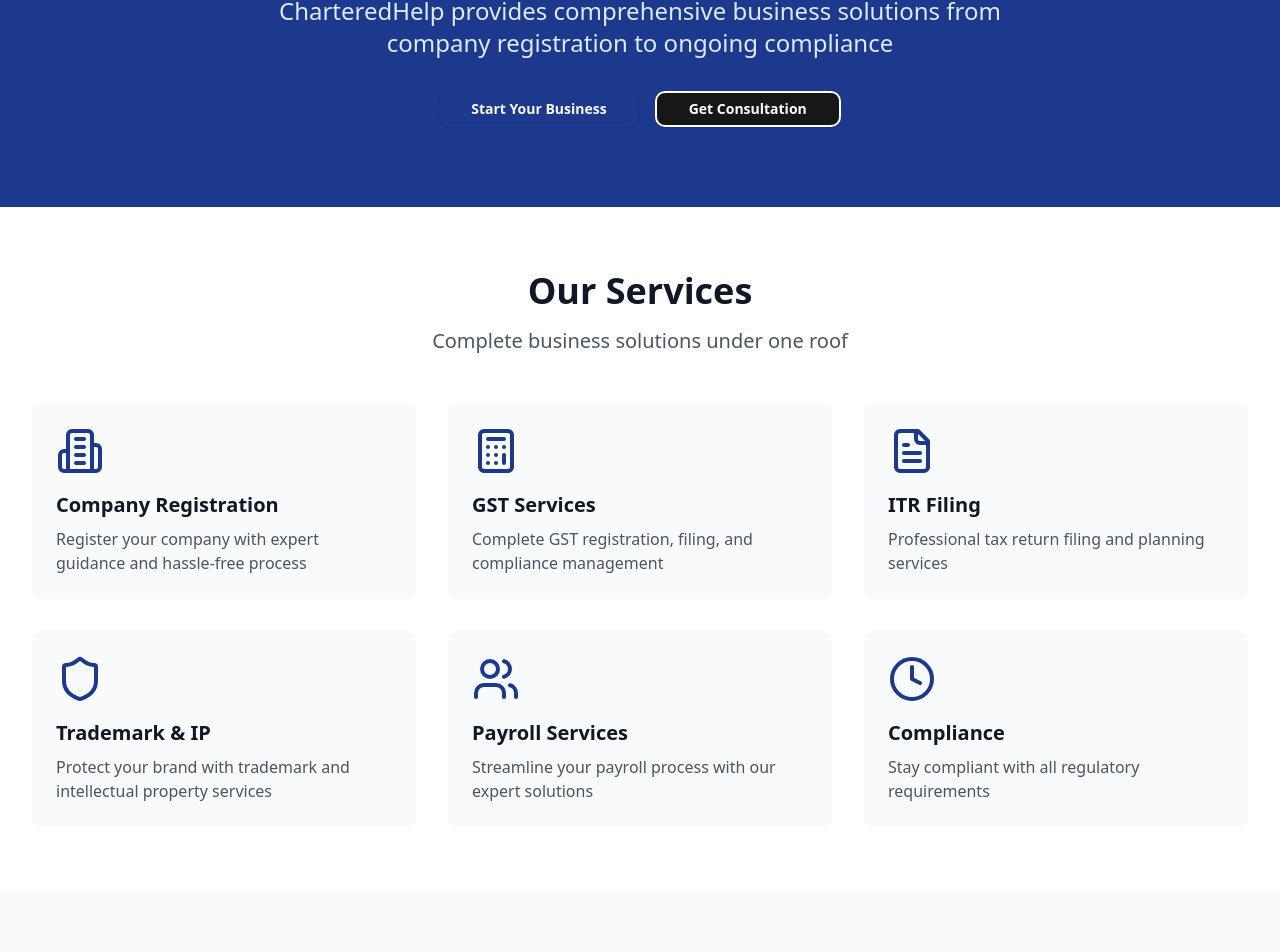
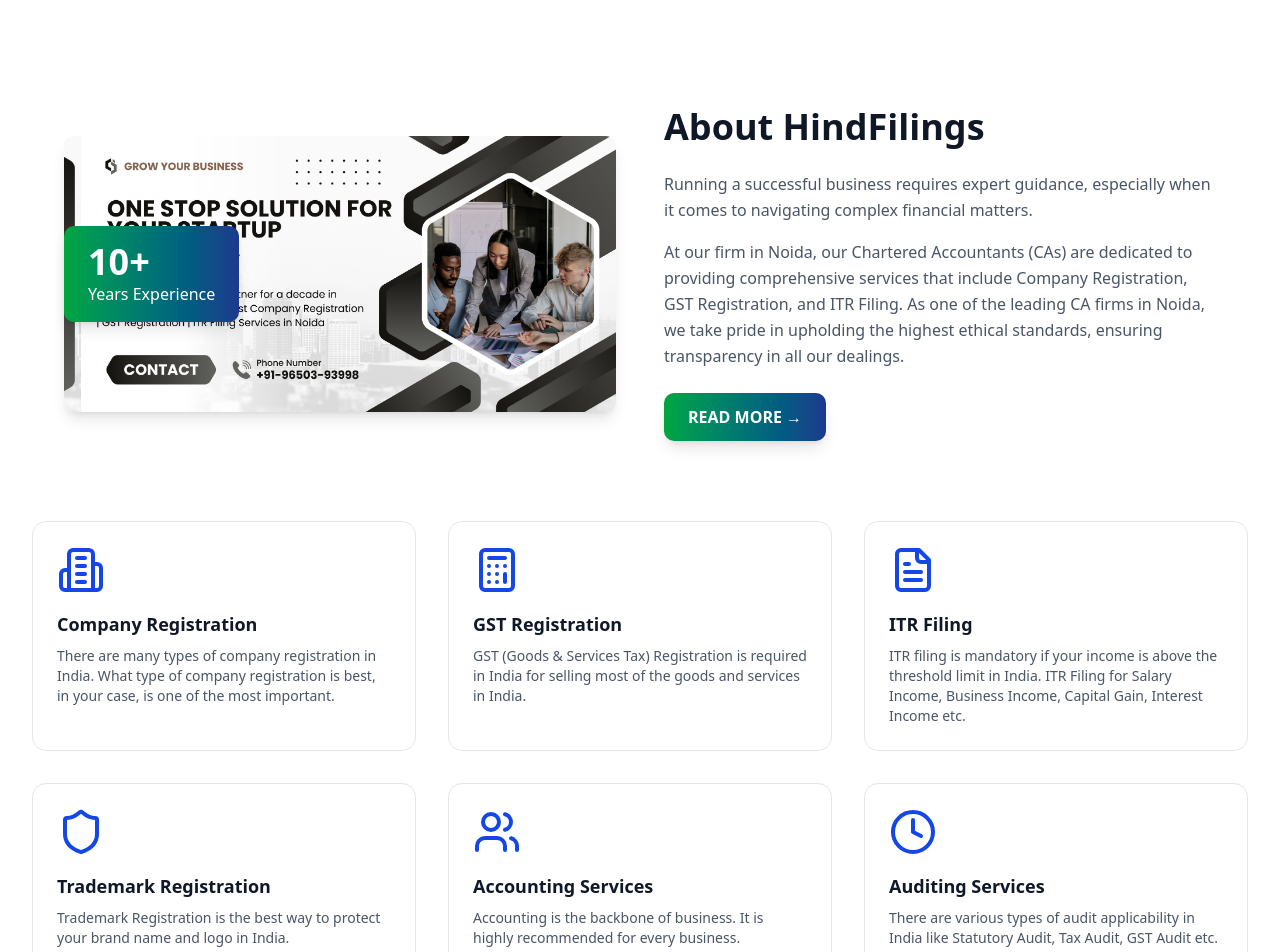
Before and after one commit to imranpasha000/Consulting, a Next.js app: page / in a window 1280 px wide. Shown: the part 1066-2018 px from the top of the page. Built offline with nearby package versions, Linux system fonts and the light colour scheme.

Commit message:
add next section AboutSection

```diff
--- a/src/Home/Home.js
+++ b/src/Home/Home.js
@@ -12,6 +12,46 @@
 import { Button } from "@/components/ui/button";
 import TestimonialsSection from "@/components/TestimonialsSection";
 import BlogSlider from "@/components/BlogSlider";
+import AboutSection from "@/components/AboutSection";
+
+const services = [
+  {
+    icon: Building2,
+    title: "Company Registration",
+    description:
+      "There are many types of company registration in India. What type of company registration is best, in your case, is one of the most important.",
+  },
+  {
+    icon: Calculator,
+    title: "GST Registration",
+    description:
+      "GST (Goods & Services Tax) Registration is required in India for selling most of the goods and services in India.",
+  },
+  {
+    icon: FileText,
+    title: "ITR Filing",
+    description:
+      "ITR filing is mandatory if your income is above the threshold limit in India. ITR Filing for Salary Income, Business Income, Capital Gain, Interest Income etc.",
+  },
+  {
+    icon: Shield,
+    title: "Trademark Registration",
+    description:
+      "Trademark Registration is the best way to protect your brand name and logo in India.",
+  },
+  {
+    icon: Users,
+    title: "Accounting Services",
+    description:
+      "Accounting is the backbone of business. It is highly recommended for every business.",
+  },
+  {
+    icon: Clock,
+    title: "Auditing Services",
+    description:
+      "There are various types of audit applicability in India like Statutory Audit, Tax Audit, GST Audit etc.",
+  },
+];
 
 const HomePage = () => {
   return (
@@ -20,6 +60,50 @@
       <section className="py-4 bg-white">
         <CarouselBanner />
       </section>
+
+      {/* Services Overview */}
+      <section className="py-16 bg-white">
+        <div className="max-w-7xl mx-auto px-4 sm:px-6 lg:px-8">
+          {/* Heading */}
+          <div className="text-center mb-12">
+            <h2 className="text-3xl md:text-4xl font-bold text-gray-900 mb-4">
+              What We Do
+            </h2>
+            <p className="text-xl text-gray-600 max-w-2xl mx-auto">
+              Complete business solutions under one roof
+            </p>
+          </div>
+
+          <section>
+            <AboutSection
+              title="About HindFilings"
+              subtitle="Running a successful business requires expert guidance, especially when it comes to navigating complex financial matters."
+              description="At our firm in Noida, our Chartered Accountants (CAs) are dedicated to providing comprehensive services that include Company Registration, GST Registration, and ITR Filing. As one of the leading CA firms in Noida, we take pride in upholding the highest ethical standards, ensuring transparency in all our dealings."
+              experienceYears="10"
+              image="/banner/New1.jpg"
+              buttonText="READ MORE"
+              buttonLink="/about"
+            />
+          </section>
+
+          {/* Services Grid */}
+          <div className="grid grid-cols-1 md:grid-cols-2 lg:grid-cols-3 gap-8">
+            {services.map((service, index) => (
+              <div
+                key={index}
+                className="bg-white p-6 rounded-xl border hover:shadow-xl transition duration-300"
+              >
+                <service.icon className="w-12 h-12 text-blue-700 mb-4" />
+                <h3 className="text-lg font-semibold text-gray-900 mb-2">
+                  {service.title}
+                </h3>
+                <p className="text-gray-600 text-sm">{service.description}</p>
+              </div>
+            ))}
+          </div>
+        </div>
+      </section>
+
       {/* Hero Section */}
       <section className="bg-blue-900 text-white py-20">
         <div className="max-w-7xl mx-auto px-4 sm:px-6 lg:px-8">
@@ -28,16 +112,18 @@
               Your Business Growth Partner
             </h1>
             <p className="text-xl md:text-2xl mb-8 text-blue-100 max-w-3xl mx-auto">
-              CharteredHelp provides comprehensive business solutions from
-              company registration to ongoing compliance
+              HindFilings provides comprehensive business solutions from company
+              registration to ongoing compliance
             </p>
             <div className="flex flex-col sm:flex-row gap-4 justify-center">
+              <div className="flex gap-4 mt-6">
                 <Button
                   href="/company-registration"
-                className="bg-blue-900 hover:bg-blue-900 px-8 py-3 rounded-lg font-semibold transition-colors duration-300"
+                  className="bg-green-600 border-2 border-white text-white hover:bg-blue-800 px-8 py-3 rounded-lg font-semibold transition-colors duration-300"
                 >
                   Start Your Business
                 </Button>
+
                 <Button
                   href="/contact"
                   className="border-2 border-white text-white hover:bg-white hover:text-blue-700 px-8 py-3 rounded-lg font-semibold transition-colors duration-300"
@@ -46,70 +132,6 @@
                 </Button>
               </div>
             </div>
-        </div>
-      </section>
-
-      {/* Services Overview */}
-      <section className="py-16 bg-white">
-        <div className="max-w-7xl mx-auto px-4 sm:px-6 lg:px-8">
-          <div className="text-center mb-12">
-            <h2 className="text-3xl md:text-4xl font-bold text-gray-900 mb-4">
-              Our Services
-            </h2>
-            <p className="text-xl text-gray-600 max-w-2xl mx-auto">
-              Complete business solutions under one roof
-            </p>
-          </div>
-
-          <div className="grid grid-cols-1 md:grid-cols-2 lg:grid-cols-3 gap-8">
-            {[
-              {
-                icon: Building2,
-                title: "Company Registration",
-                description:
-                  "Register your company with expert guidance and hassle-free process",
-              },
-              {
-                icon: Calculator,
-                title: "GST Services",
-                description:
-                  "Complete GST registration, filing, and compliance management",
-              },
-              {
-                icon: FileText,
-                title: "ITR Filing",
-                description:
-                  "Professional tax return filing and planning services",
-              },
-              {
-                icon: Shield,
-                title: "Trademark & IP",
-                description:
-                  "Protect your brand with trademark and intellectual property services",
-              },
-              {
-                icon: Users,
-                title: "Payroll Services",
-                description:
-                  "Streamline your payroll process with our expert solutions",
-              },
-              {
-                icon: Clock,
-                title: "Compliance",
-                description: "Stay compliant with all regulatory requirements",
-              },
-            ].map((service, index) => (
-              <div
-                key={index}
-                className="bg-gray-50 p-6 rounded-lg hover:shadow-lg transition-shadow duration-300"
-              >
-                <service.icon className="w-12 h-12 text-blue-900 mb-4" />
-                <h3 className="text-xl font-semibold text-gray-900 mb-2">
-                  {service.title}
-                </h3>
-                <p className="text-gray-600">{service.description}</p>
-              </div>
-            ))}
           </div>
         </div>
       </section>
--- /dev/null
+++ b/src/components/AboutSection.jsx
@@ -0,0 +1,50 @@
+import React from "react";
+
+const AboutSection = ({
+  title,
+  subtitle,
+  description,
+  experienceYears,
+  image,
+  buttonText,
+  buttonLink,
+}) => {
+  return (
+    <section className="py-20 bg-white">
+      <div className="max-w-7xl mx-auto px-4 sm:px-6 lg:px-8 grid grid-cols-1 md:grid-cols-2 gap-12 items-center">
+
+        {/* Left - Image + Badge */}
+        <div className="relative">
+          <img
+            src={image}
+            alt={title}
+            className="rounded-lg shadow-lg"
+          />
+          <div className="absolute top-1/2 left-0 -translate-y-1/2 bg-gradient-to-r from-green-600 to-blue-900 text-white px-6 py-4 rounded-lg shadow-lg">
+            <h3 className="text-3xl md:text-4xl font-bold">{experienceYears}+</h3>
+            <p className="text-sm md:text-base">Years Experience</p>
+          </div>
+        </div>
+
+        {/* Right - Text */}
+        <div>
+          <h2 className="text-3xl md:text-4xl font-bold text-gray-900 mb-6">
+            {title}
+          </h2>
+          <p className="text-gray-600 mb-4 leading-relaxed">{subtitle}</p>
+          <p className="text-gray-600 mb-6 leading-relaxed">{description}</p>
+
+          {/* Button */}
+          <a
+            href={buttonLink}
+            className="inline-block bg-gradient-to-r from-green-600 to-blue-900 text-white font-semibold px-6 py-3 rounded-lg shadow-lg hover:opacity-90 transition"
+          >
+            {buttonText} →
+          </a>
+        </div>
+      </div>
+    </section>
+  );
+};
+
+export default AboutSection;
```
Lines whose indentation alone changed are shown as unchanged.
